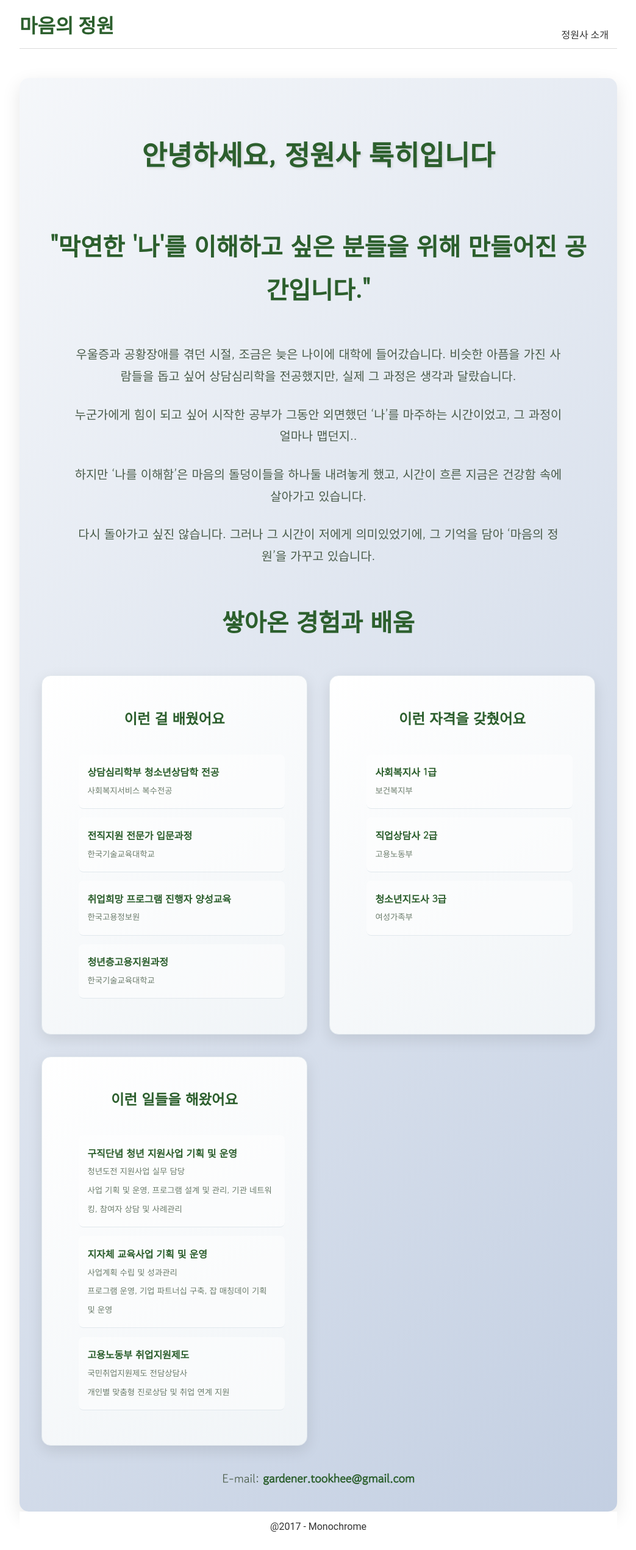
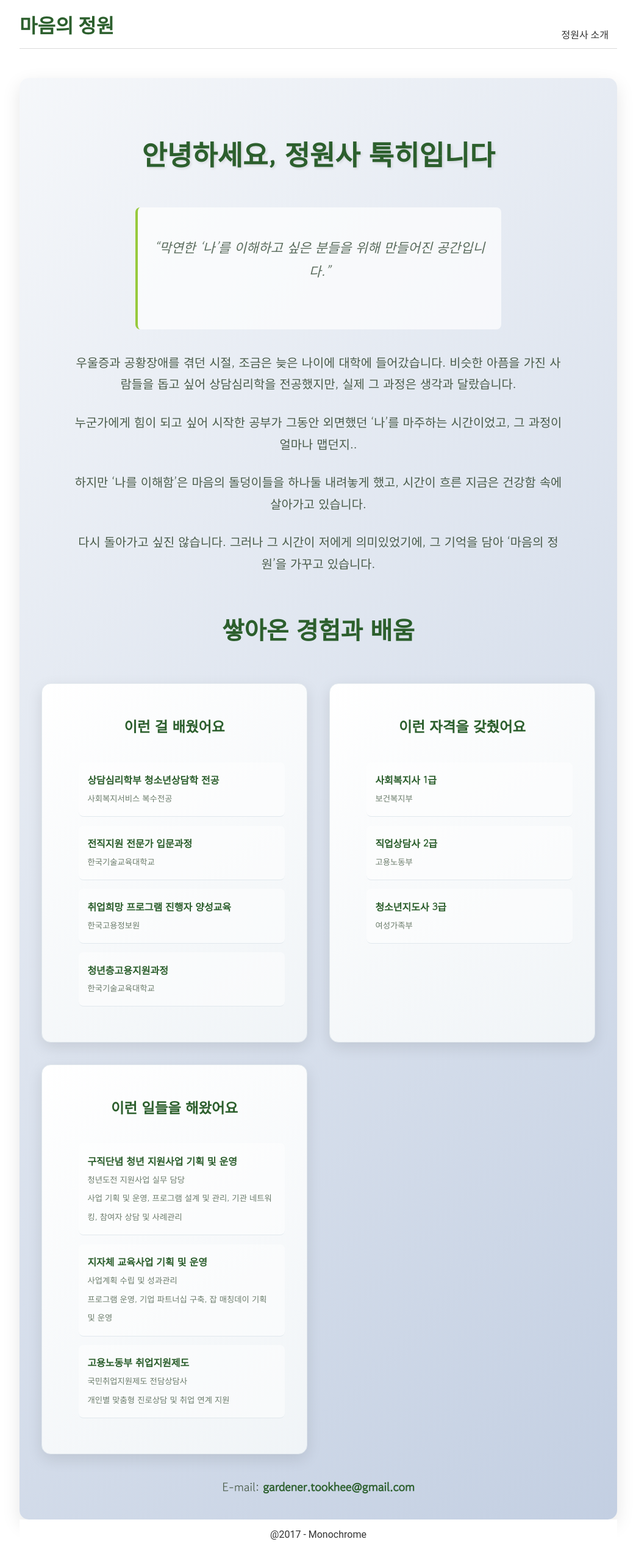
Before and after one commit to took-hee/myblog, a Jekyll site: the page built from about.md, in a window 1280 px wide. Shown: the whole page at 61% size, without its empty margins (118-1161 px from the left). Built offline with Jekyll 4.4.1, drawn with Linux system fonts in a browser that asks for light colours.

Commit message:
Update about.md

```diff
--- a/about.md
+++ b/about.md
@@ -241,7 +241,7 @@ a:hover {
 </style>
 
 # 안녕하세요, 정원사 툭히입니다
-<h2 class="section-title">"막연한 '나'를 이해하고 싶은 분들을 위해 만들어진 공간입니다."</h2>
+>"막연한 '나'를 이해하고 싶은 분들을 위해 만들어진 공간입니다."
 
 우울증과 공황장애를 겪던 시절, 조금은 늦은 나이에 대학에 들어갔습니다.
 비슷한 아픔을 가진 사람들을 돕고 싶어 상담심리학을 전공했지만,
```
Also changed, not shown: other parts of about.md (+1 -1 lines).
